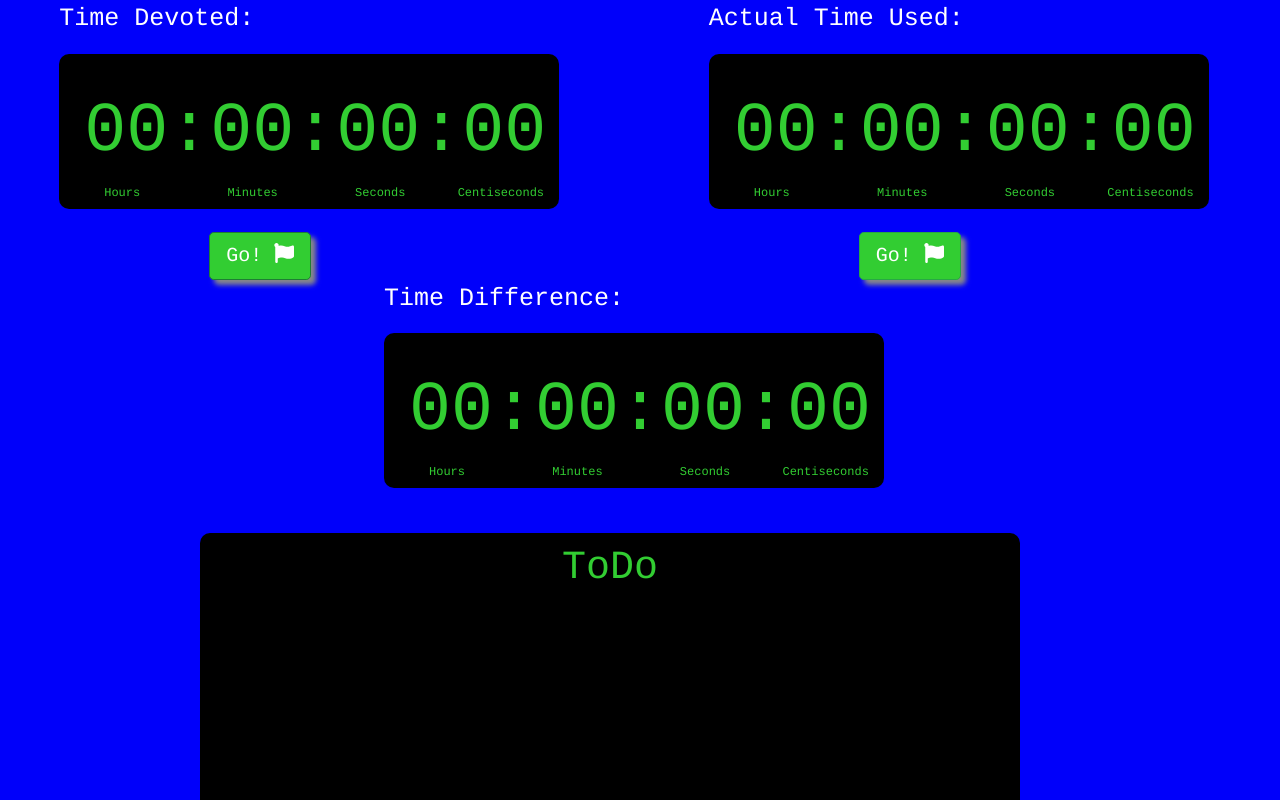
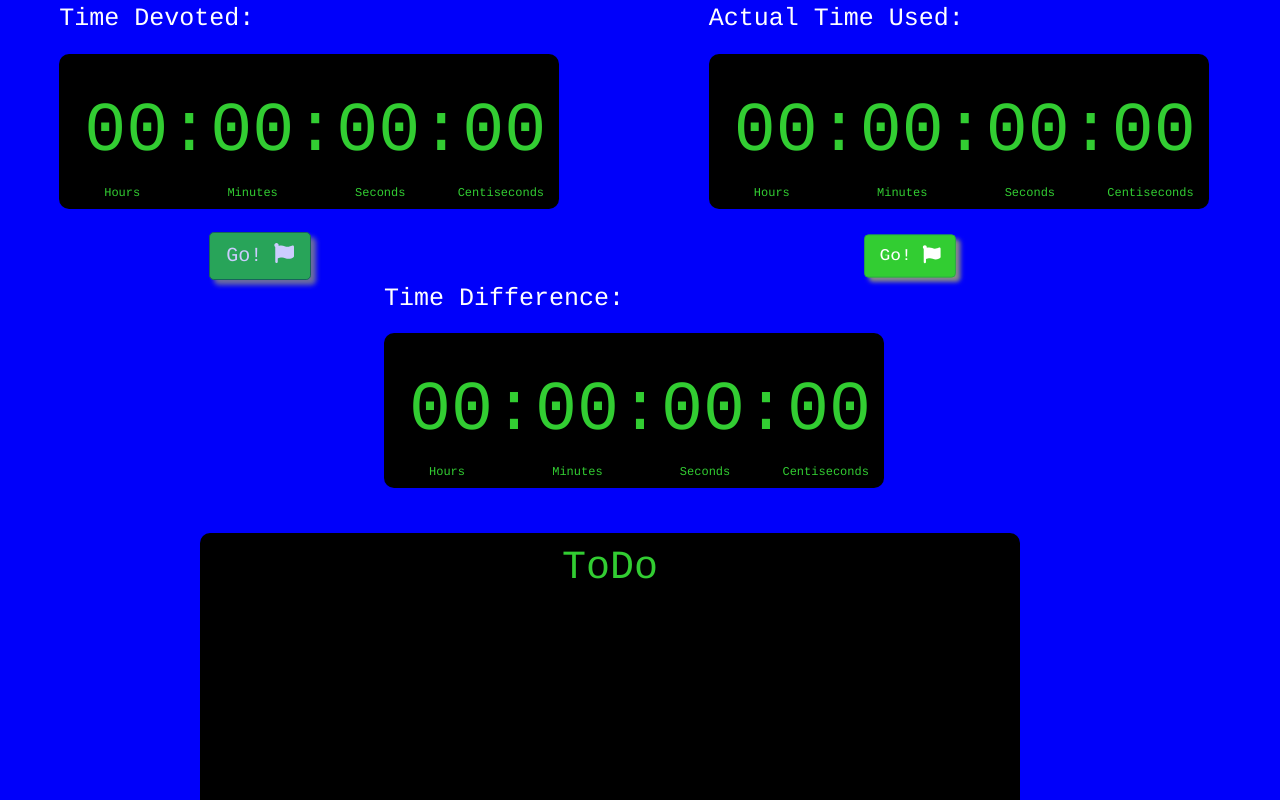
Before and after one commit to Raghwendra-Dey/productivity_meter, a plain HTML site: page index.html in a window 1280 px wide. In both pictures the pointer is over the button 260 px from the left and 255 px from the top of the page. Shown: the top 800 px of the page. Drawn offline with nearby package versions, Linux system fonts and the light colour scheme.

Commit message:
Added hovering effect to buttons

```diff
--- a/style.css
+++ b/style.css
@@ -93,6 +93,16 @@ button {
   background-color: red;
 }
 
+/* Buttons */
+button{
+  transform: scale(0.9);
+}
+
+button:hover{
+  transform: scale(1);
+  opacity: 0.8;
+}
+
 #todo_container {
   width: 820px;
   height: 400px;
```
